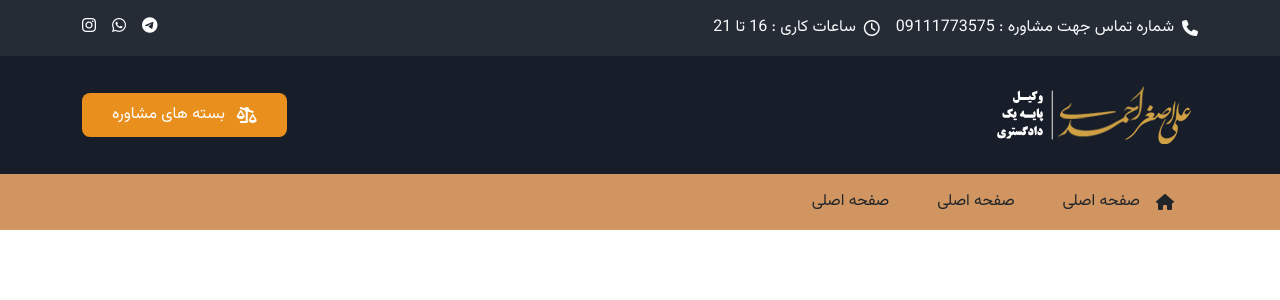
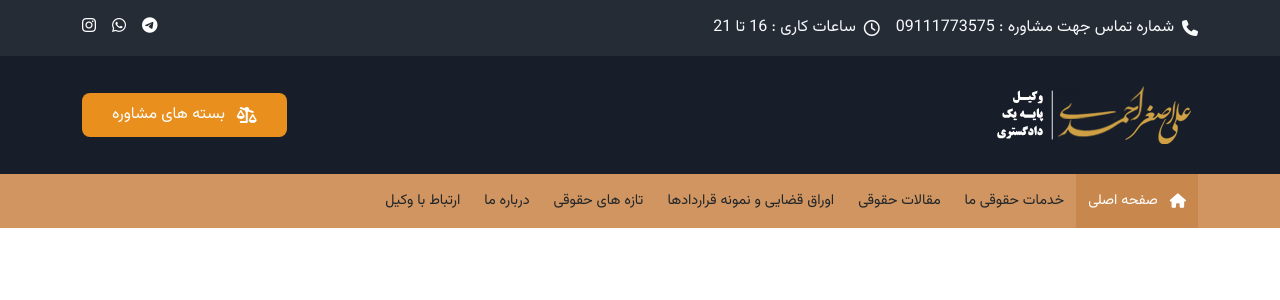
Before and after one commit to nafasebra/vakil-pure-project, a web app: file index.html in a window 1280 px wide. Shown: the top 300 px of the page. Run offline with its HTML, style and script files only (its server is not run), Linux system fonts and the light colour scheme.

Commit message:
chore: add and change navbar

```diff
--- a/index.html
+++ b/index.html
@@ -3,7 +3,7 @@
 <head>
   <meta charset="UTF-8">
   <meta name="viewport" content="width=device-width, initial-scale=1.0">
-  <title>Document</title>
+  <title>صفحه اصلی | وکیل دادگستر</title>
 
   <link href="https://cdn.jsdelivr.net/npm/bootstrap@5.3.3/dist/css/bootstrap.min.css" rel="stylesheet" integrity="sha384-QWTKZyjpPEjISv5WaRU9OFeRpok6YctnYmDr5pNlyT2bRjXh0JMhjY6hW+ALEwIH" crossorigin="anonymous">
 
@@ -60,26 +60,44 @@
       </div>
     </div>
     <div class="bg_orange__light">
-      <div class="container">
-        <ul class="d-flex align-items-center">
+      <ul class="container d-flex align-items-center">
         <li>
-            <a href="#" class="d-flex align-items-center gap-3 py-3 px-4">
+          <a href="#" class="navbar__link-item active">
             <i class="fa-solid fa-home"></i>
-              <p>صفحه اصلی</p>
+            <span>صفحه اصلی</span>
           </a>
         </li>
         <li>
-            <a href="#" class="d-flex align-items-center gap-3 py-3 px-4">
-              <p>صفحه اصلی</p>
+          <a href="#" class="navbar__link-item">
+            <span>خدمات حقوقی ما</span>
           </a>
         </li>
         <li>
-            <a href="#" class="d-flex align-items-center gap-3 py-3 px-4">
-              <p>صفحه اصلی</p>
+          <a href="#" class="navbar__link-item">
+            <span>مقالات حقوقی</span>
+          </a>
+        </li>
+        <li>
+          <a href="#" class="navbar__link-item">
+            <span>اوراق قضایی و نمونه قراردادها</span>
+          </a>
+        </li>
+        <li>
+          <a href="#" class="navbar__link-item">
+            <span>تازه های حقوقی</span>
+          </a>
+        </li>
+        <li>
+          <a href="#" class="navbar__link-item">
+            <span>درباره ما</span>
+          </a>
+        </li>
+        <li>
+          <a href="#" class="navbar__link-item">
+            <span>ارتباط با وکیل</span>
           </a>
         </li>
       </ul>
-      </div>
     </div>
   </nav>
 
--- a/style/main.css
+++ b/style/main.css
@@ -58,6 +58,20 @@ img {
 .bg_orange__light {
   background-color: var(--bg-orange-light)
 }
+
+.navbar__link-item {
+  display: flex;
+  align-items: center;
+  gap: 0.75rem;
+  padding: 16px 12px;
+  transition: background 250ms, color 250ms;
+  font-size: 0.9rem;
+}
+.navbar__link-item.active,
+.navbar__link-item:hover {
+  background-color: var(--bg-orange-dark);
+  color: white;
+}
 .social-media__link {
   color: white;
   transition: opacity 250ms;
```
Also changed, not shown: tasks.md (+1 -1 lines). Lines whose indentation alone changed are shown as unchanged.
